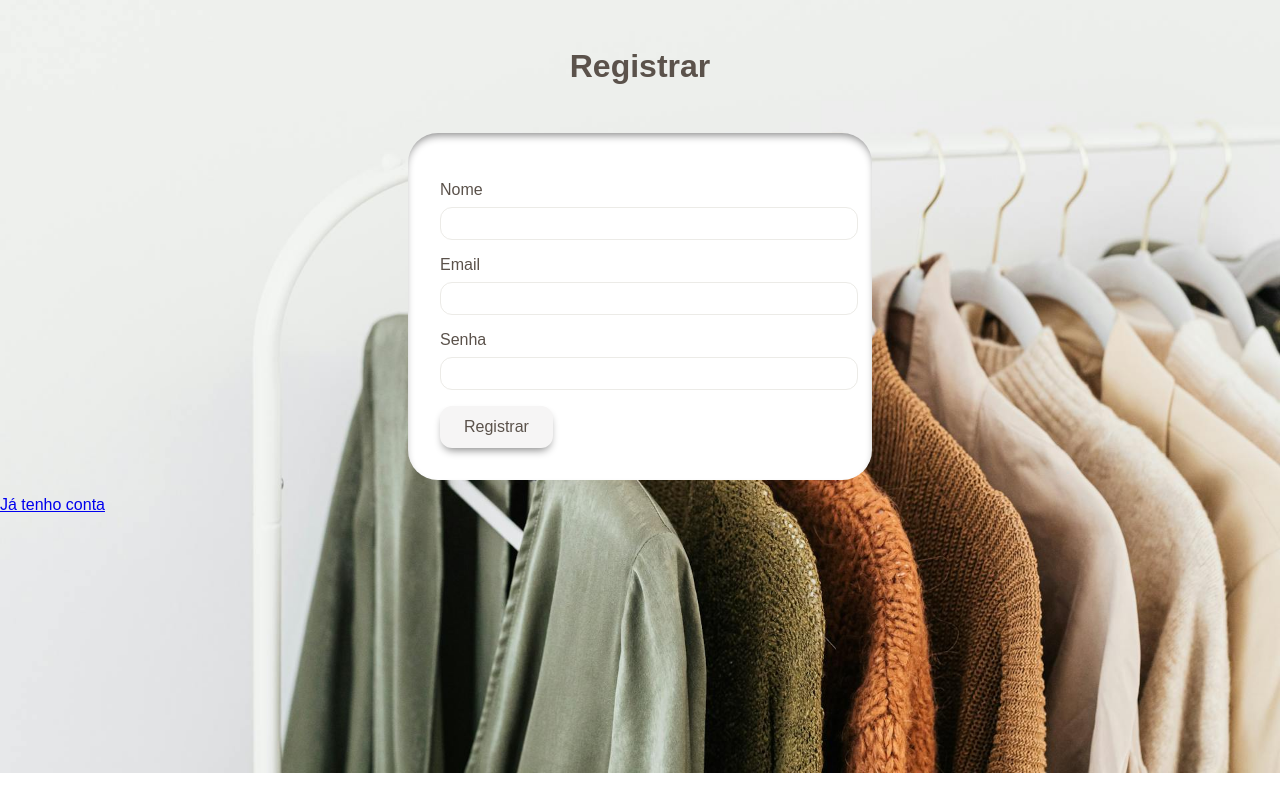
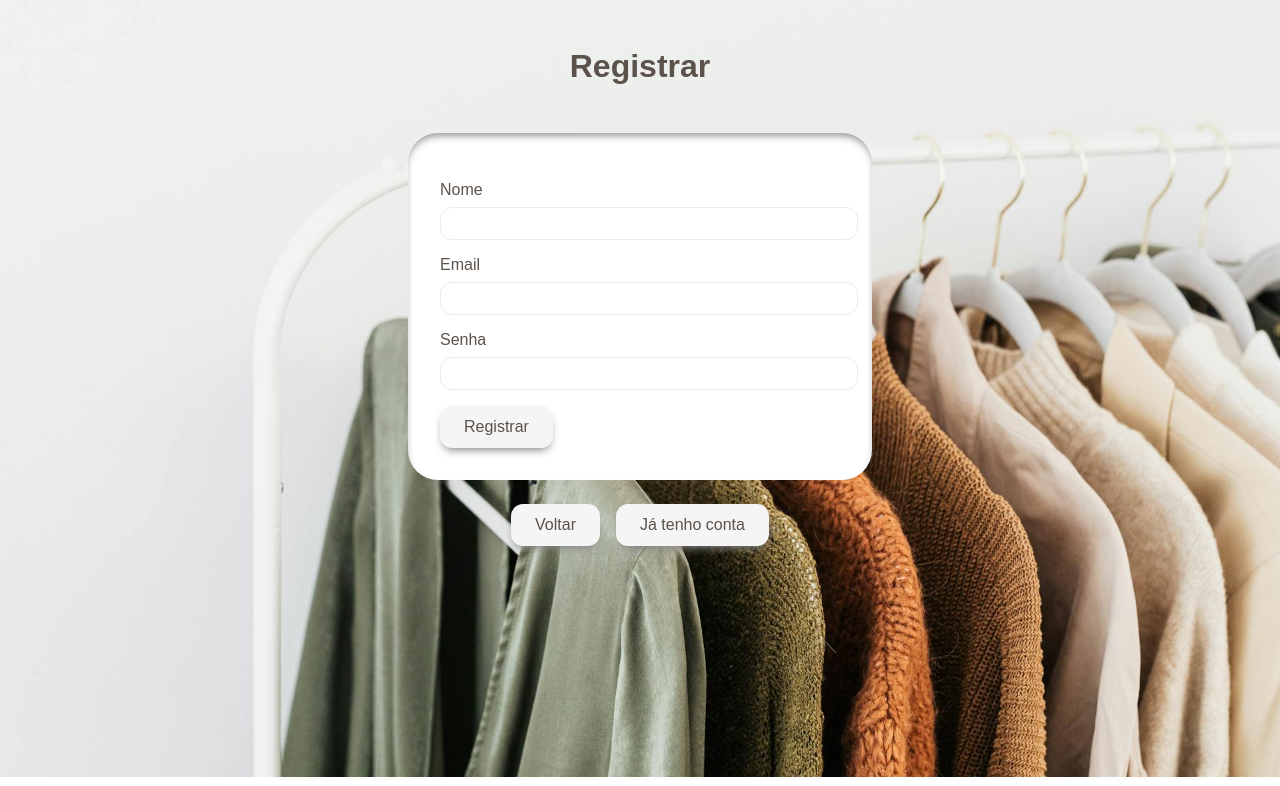
Before and after one commit to cavinatto/Atelie-Online, a Flask app: page /auth/register in a window 1280 px wide. Shown: the top 786 px of the page. Run offline with Flask 3, Linux system fonts and the light colour scheme.

Commit message:
update registro.html

```diff
--- a/atelie_online/templates/registro.html
+++ b/atelie_online/templates/registro.html
@@ -12,7 +12,10 @@
     <input name="senha" type="password" required>
     <button type="submit">Registrar</button>
   </form>
-  <p><a href="{{ url_for('auth.login') }}">Já tenho conta</a></p>
+
+  <div class="buttons_center">
+    <a href="{{ url_for('clientes.index') }}" class="btn_log_criar">Voltar</a>
+    <a href="{{ url_for('auth.login') }}" class="btn_log_criar">Já tenho conta</a>
   {% with messages = get_flashed_messages(with_categories=true) %}
     {% if messages %}
       <ul>
```
